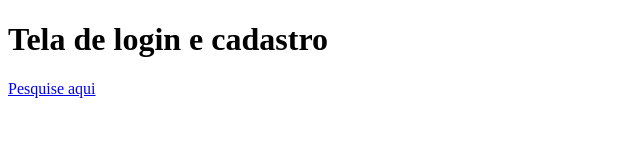
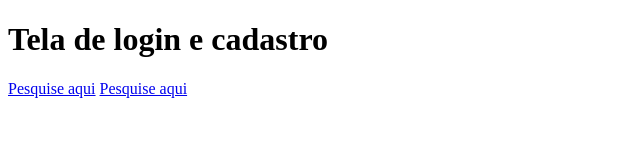
Before and after one commit to AlefMenezes16/tela-de-login, a plain HTML site: page hindex.html in a window 1280 px wide. Shown: the whole page, without its empty margins (0-640 px from the left). Drawn offline with Linux system fonts and the light colour scheme.

Commit message:
Adicionando mais um link de pesquisa no index

```diff
--- a/hindex.html
+++ b/hindex.html
@@ -11,6 +11,7 @@
     <main>
         <div>
             <a href="http://www.google">Pesquise aqui</a>
+            <a href="www.google">Pesquise aqui</a>
         </div>
     </main>
 </body>
```
